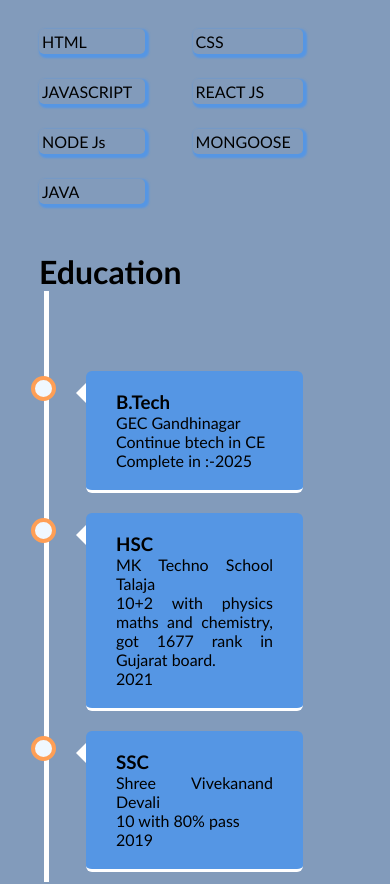
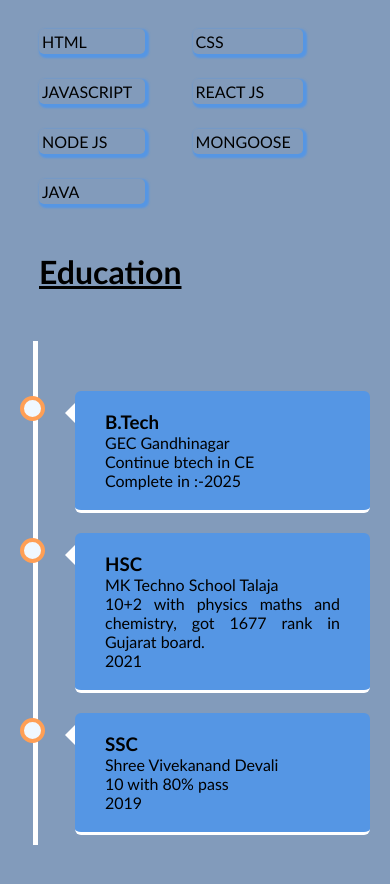
Before and after one commit to bhavadip9/MyPortfolio, a React (Vite) app: page / in a window 390 px wide. Shown: the part 800-1684 px from the top of the page. Built offline with nearby package versions, Linux system fonts and the light colour scheme.

Commit message:
CSS Update3

```diff
--- a/src/App.scss
+++ b/src/App.scss
@@ -211,6 +211,9 @@
   justify-content: center;
   margin-left: 19rem;
 }
+.skillclass1{
+  text-decoration-line: underline;
+}
 
 .academy{
   background-color: #829bbb;
@@ -345,9 +348,10 @@
 
 .body1{
   background-color: #829bbb;
-  background-size: cover;
+  //background-size: cover;
   margin: 0;
   padding: 0;
+
 }
 
 .name1{
@@ -432,14 +436,14 @@
     .body1{
 
 
-      margin: 0;
-  padding: 0;
+     margin: 0;
+     padding: 0;
     }
     .acsdemygraph{
       justify-content: center;
       align-items: center;
-      width: 80%;
-      margin-left: 1rem;
+     // width: 80%;
+     // margin-left: 10rem;
     }
     .skills{
       display: grid;
@@ -459,11 +463,19 @@
        margin-bottom: 4rem;
        border-radius: 10px 10px 10px 10px;
      }
+     .acsdemygraph{
+      margin-left: 5px;
+      width: 100%;
+     }
+    //  .projectpage{
+    //   height: 100vh;
+    //  }
   }
   @media only screen and (max-width: 535px) {
-    .body1{
-      width: 100vh;
-    }
+
+    // .body1{
+    //   height: 100vh;
+    // }
     .skills{
       display: grid;
       grid-template-columns: auto auto;
@@ -495,12 +507,13 @@
       padding-right: 0;
       display: flex;
   }
+
   }
 
   @media only screen and (max-width: 700px) {
     .body1{
 
-
+      width: 100vh;
       margin: 0;
       padding: 0;
     }
@@ -571,6 +584,12 @@
     .timeline::after {
       left: 31px;
     }
+    .timeline {
+      padding-top: 40px;
+    }
+    .acsdemygraph{
+      margin-top: 50px;
+    }
 
     /* Full-width containers */
     .container {
@@ -613,7 +632,7 @@
     .cardflex{
       display: grid;
       grid-template-columns: auto;
-      margin: 50px;
+     // margin: 50px;
 
     }
 
--- a/src/page/Blog.jsx
+++ b/src/page/Blog.jsx
@@ -7,7 +7,7 @@ import Footer from '../componet/Footer'
 
 const Blog = () => {
     return (
-        <div>
+        <div >
             <div className='body1'>
                 <Navbar></Navbar>
                 <div>
--- a/src/page/Home.jsx
+++ b/src/page/Home.jsx
@@ -69,7 +69,7 @@ function Home() {
                             <p className='technologies skillstyle'>CSS</p>
                             <p className='technologies skillstyle'>JAVASCRIPT</p>
                             <p className='technologies skillstyle'>REACT JS</p>
-                            <p className='technologies skillstyle'>NODE Js</p>
+                            <p className='technologies skillstyle'>NODE JS</p>
                             <p className='technologies skillstyle'>MONGOOSE</p>
                             <p className='technologies skillstyle'>JAVA</p>
 
@@ -81,7 +81,7 @@ function Home() {
 
                 <div className="academy">
                     <div >
-                        <h1 className=" about skillclass">Education</h1>
+                        <h1 className=" about skillclass skillclass1">Education</h1>
                     </div>
                     <div className="acsdemygraph">
                         <div className="timeline">
```
